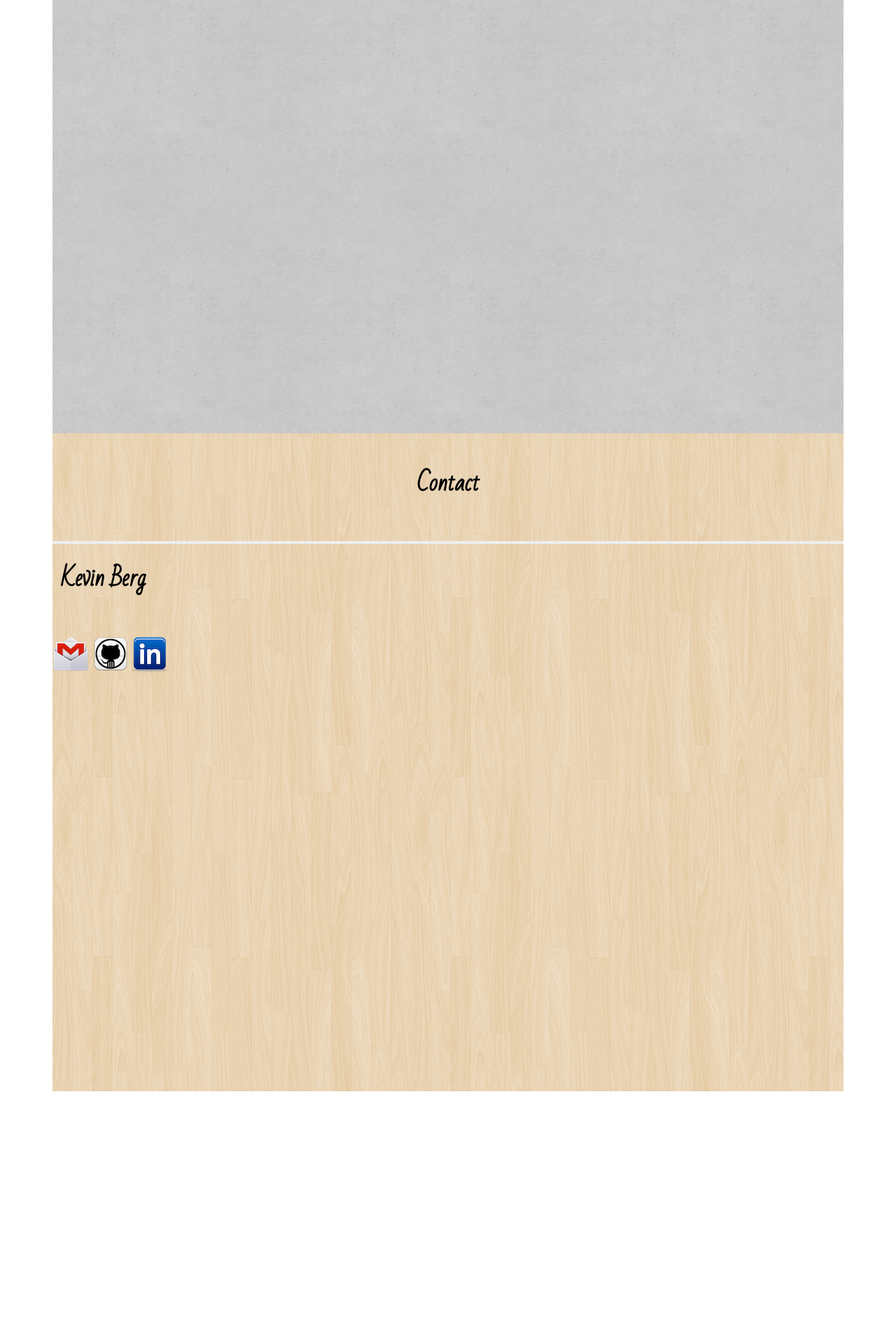
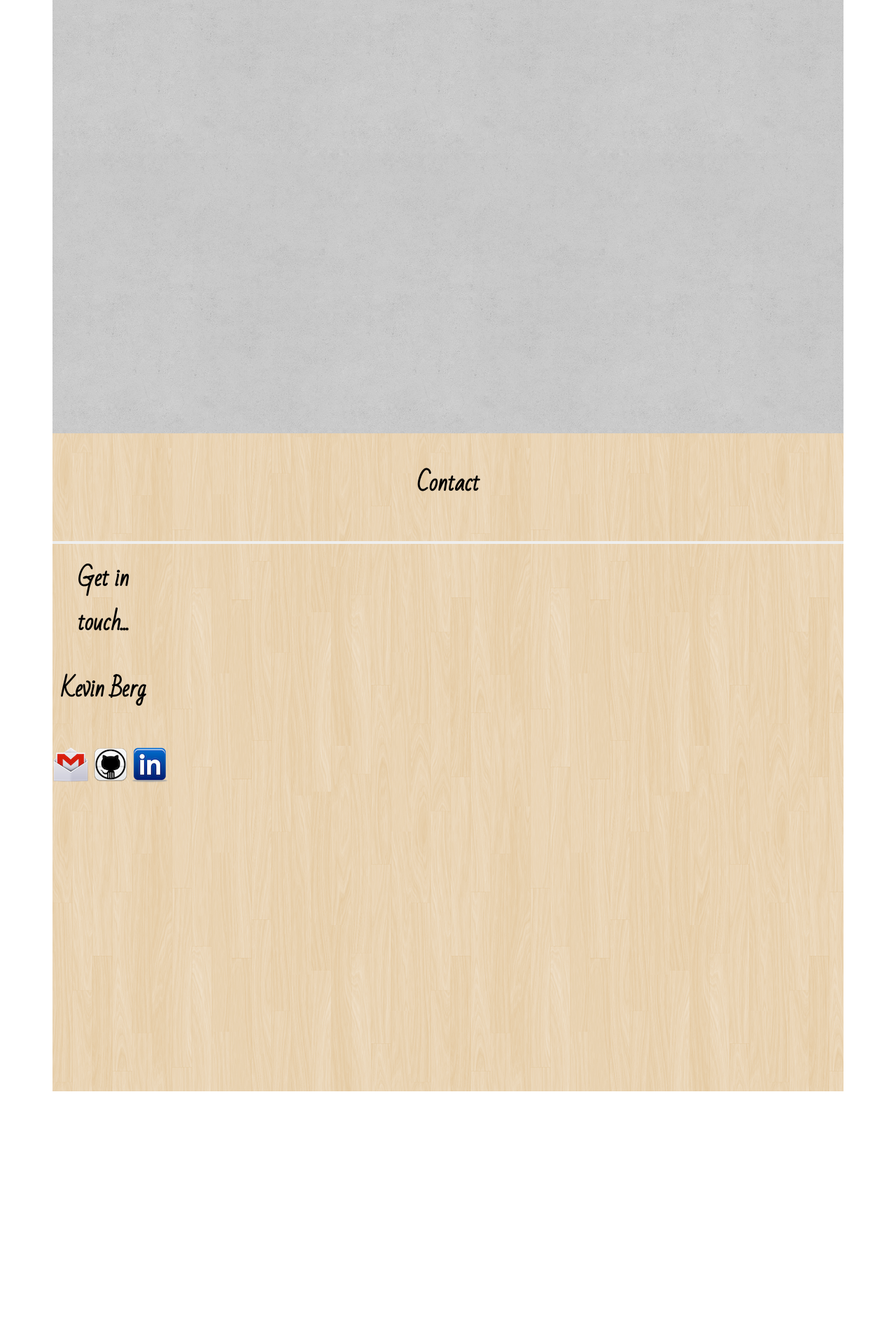
Before and after one commit to kevinberg3/ktb, a Jekyll site: the page built from index.html, in a window 1280 px wide. Shown: the part 2555-4475 px from the top of the page at 70% size. Built offline with Jekyll 4.4.1, drawn with Linux system fonts in a browser that asks for light colours; some web fonts are replaced; Markdown is read by kramdown in place of the engine named in the settings.

Commit message:
making minor revisions

```diff
--- a/_layouts/default.html
+++ b/_layouts/default.html
@@ -66,7 +66,8 @@
                   <div class="footer">
                     <div class="contact">
                       <div class="p-container">
-                      <p>
+                      <p class="contact-me">
+                        <h1><strong>Get in touch...</strong></h1>
                         <h1><strong>Kevin Berg</strong></h1>
                       </p>
                     </div>
--- a/css/main.css
+++ b/css/main.css
@@ -100,6 +100,10 @@ ul.posts span {
   /*color: #a00;*/
   /*background-color: blue;*/
   font-size: large;
+}
+
+.contact-me {
+  text-align: center;
 }
 
 .site .header h1.title a:hover {
```
